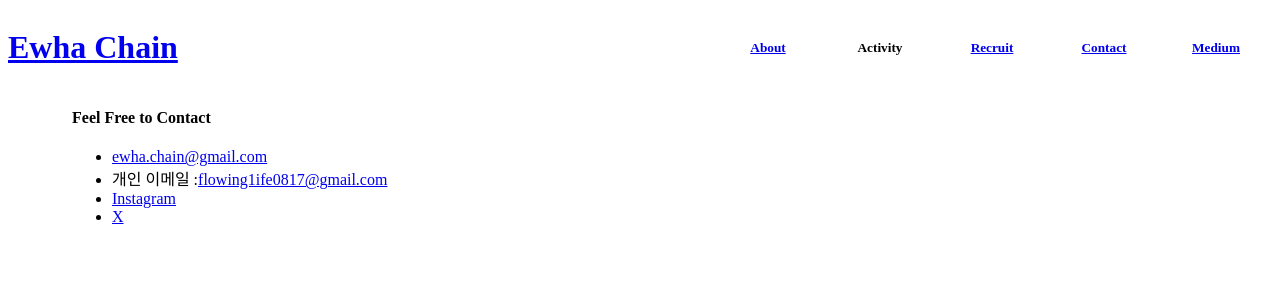
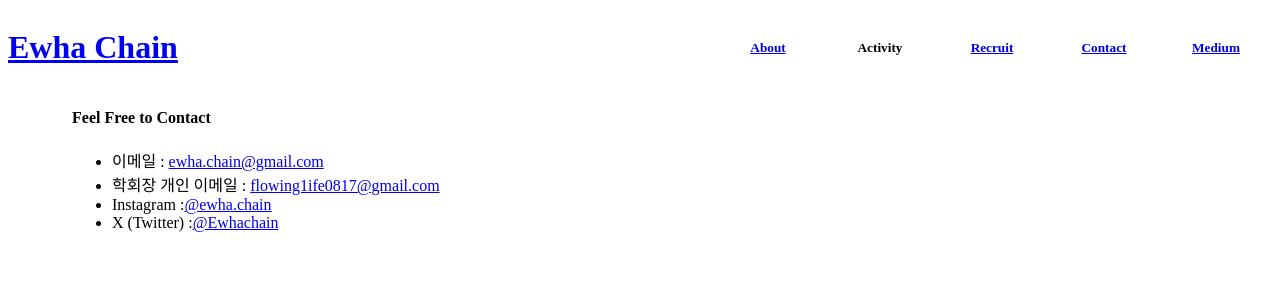
Before and after one commit to seondal/EwhaChain-Site, a Next.js app: page /contact in a window 1280 px wide. Shown: the top 300 px of the page. Built offline with nearby package versions, Linux system fonts and the light colour scheme.

Commit message:
💄 style :  연락책 업데이트

```diff
--- a/src/app/contact/page.tsx
+++ b/src/app/contact/page.tsx
@@ -6,19 +6,19 @@ export default function Page() {
       <h4>Feel Free to Contact</h4>
       <ul>
         <li>
-          <a href={`mailto:${Contact.email}`}>{Contact.email}</a>
+          이메일 : <a href={`mailto:${Contact.email}`}>{Contact.email}</a>
         </li>
         <li>
-          개인 이메일 :
+          학회장 개인 이메일 :{" "}
           <a href={`mailto:${Contact.personal_email}`}>
             {Contact.personal_email}
           </a>
         </li>
         <li>
-          <a href={Contact.instagram}>Instagram</a>
+          Instagram :<a href={Contact.instagram}>@ewha.chain</a>
         </li>
         <li>
-          <a href={Contact.twitter}>X</a>
+          X (Twitter) :<a href={Contact.twitter}>@Ewhachain</a>
         </li>
       </ul>
     </div>
```
